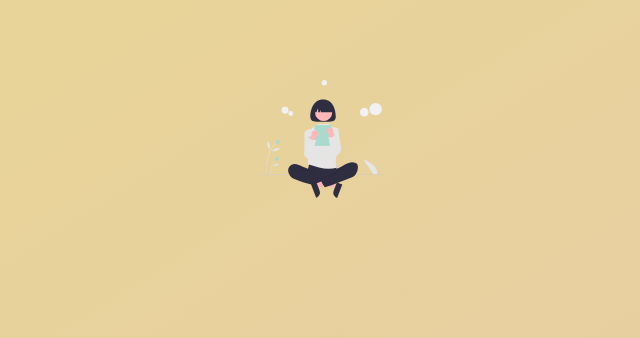
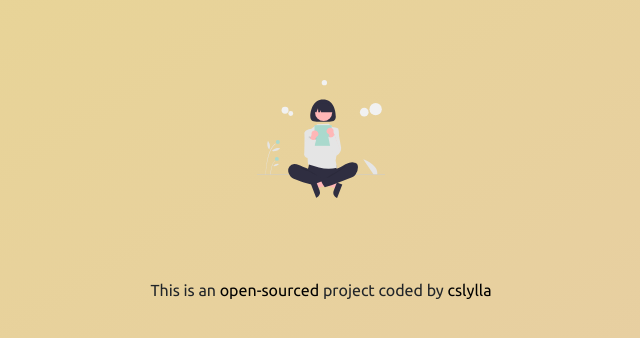
Before and after one commit to cslylla/react-dictionary, a React (Create React App) app: page / in a window 1280 px wide. Shown: the top 338 px of the page, without its empty margins (319-959 px from the left). Built offline with nearby package versions, Linux system fonts and the light colour scheme.

Commit message:
Adding bootstrap, fonts and creating the footer

```diff
--- a/public/index.html
+++ b/public/index.html
@@ -11,7 +11,9 @@
     />
     <link href="https://cdn.jsdelivr.net/npm/bootstrap@5.0.1/dist/css/bootstrap.min.css" rel="stylesheet"
       integrity="sha384-+0n0xVW2eSR5OomGNYDnhzAbDsOXxcvSN1TPprVMTNDbiYZCxYbOOl7+AMvyTG2x" crossorigin="anonymous">
-    <link rel="manifest" href="%PUBLIC_URL%/manifest.json" />
+    <link rel="preconnect" href="https://fonts.gstatic.com">
+    <link href="https://fonts.googleapis.com/css2?family=Ubuntu:wght@400;700&display=swap" rel="stylesheet">
+      <link rel="manifest" href="%PUBLIC_URL%/manifest.json" />
     <title>Dictionary App</title>
   </head>
   <body>
--- a/src/App.css
+++ b/src/App.css
@@ -19,7 +19,22 @@ body {
   text-align: center;
 }
 
+.App {
+  font-family: "Ubuntu", sans-serif;
+}
+
 .App img {
   width: 10%;
   margin: 5rem;
 }
+
+.App a {
+  text-decoration: none;
+  color: black;
+}
+
+.App a:hover {
+  text-decoration: none;
+  color: var(--accent-color2);
+  font-weight: 900;
+}
--- a/src/App.js
+++ b/src/App.js
@@ -4,9 +4,20 @@ import './App.css';
 export default function App() {
   return (
     <div className="App">
-      <header className="App-header">
+
+<header className="App-header">
       <img src={start} alt="Reading woman drawing"/>
-      </header>
+</header>
+
+<main>
+
+</main>
+
+<footer>
+        <p className="m-0">
+        This is an <a href="https://github.com/cslylla/react-dictionary" target="_blank" rel="noreferrer" title="Open GitHub repository">open-sourced</a> project coded by <a href="https://www.linkedin.com/in/lilla-csanaky-a850a617/" target="_blank" rel="noreferrer" title="Open Lilla`s LinkedIn profile" >cslylla</a>
+        </p>
+</footer>
     </div>
   );
 }
```
